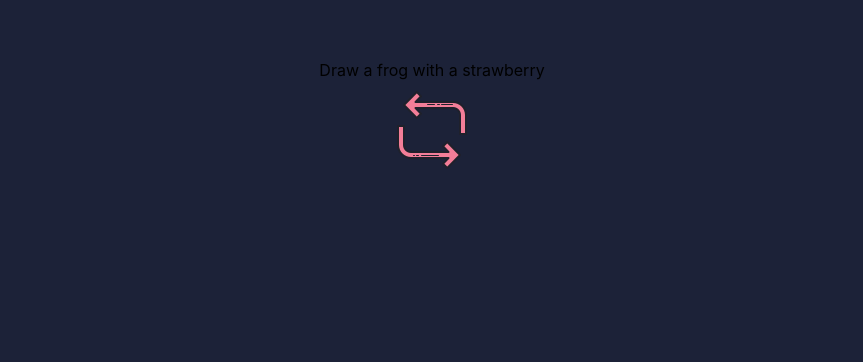
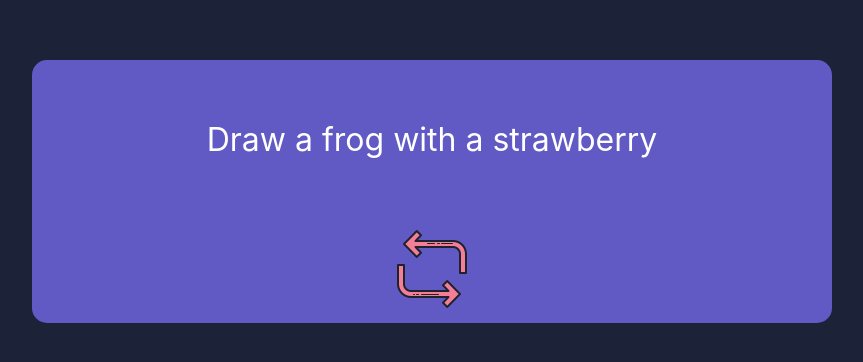
Before and after one commit to cynzapata/art-challenge-generator, a React (Create React App) app: page / in a window 1280 px wide. Shown: the part 190-552 px from the top of the page, without its empty margins (208-1071 px from the left). Built offline with nearby package versions, Linux system fonts and the light colour scheme.

Commit message:
added css to container and text

```diff
--- a/src/components/RandomChallenge/RandomChallenge.css
+++ b/src/components/RandomChallenge/RandomChallenge.css
@@ -4,4 +4,14 @@
     align-items: center;
     margin: auto;
     margin-top: 250px;
+    background: #625ac4;
+    width: 800px;
+    border-radius: 15px;
 }
+
+.challenge{
+    padding: 60px 110px;
+    color: white;
+    font-size: 32px;
+    text-align: center;
+}
```
